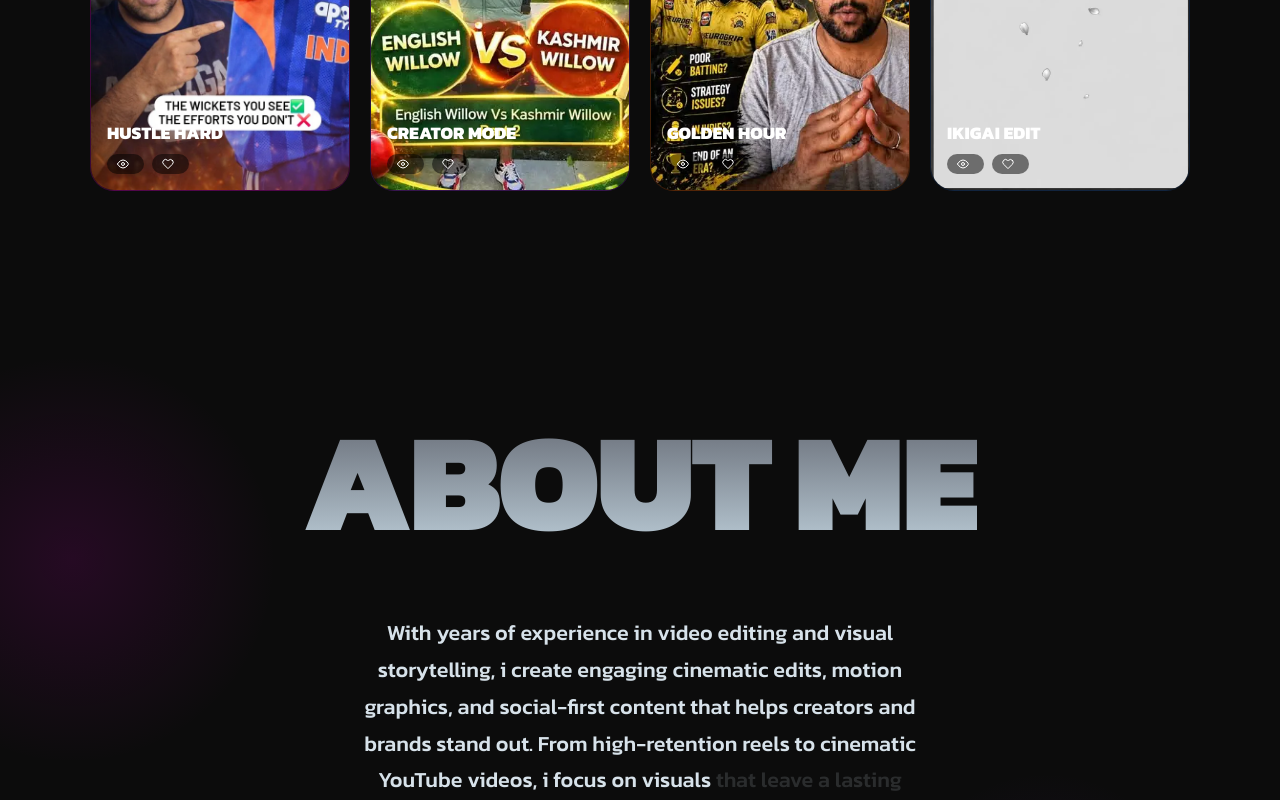
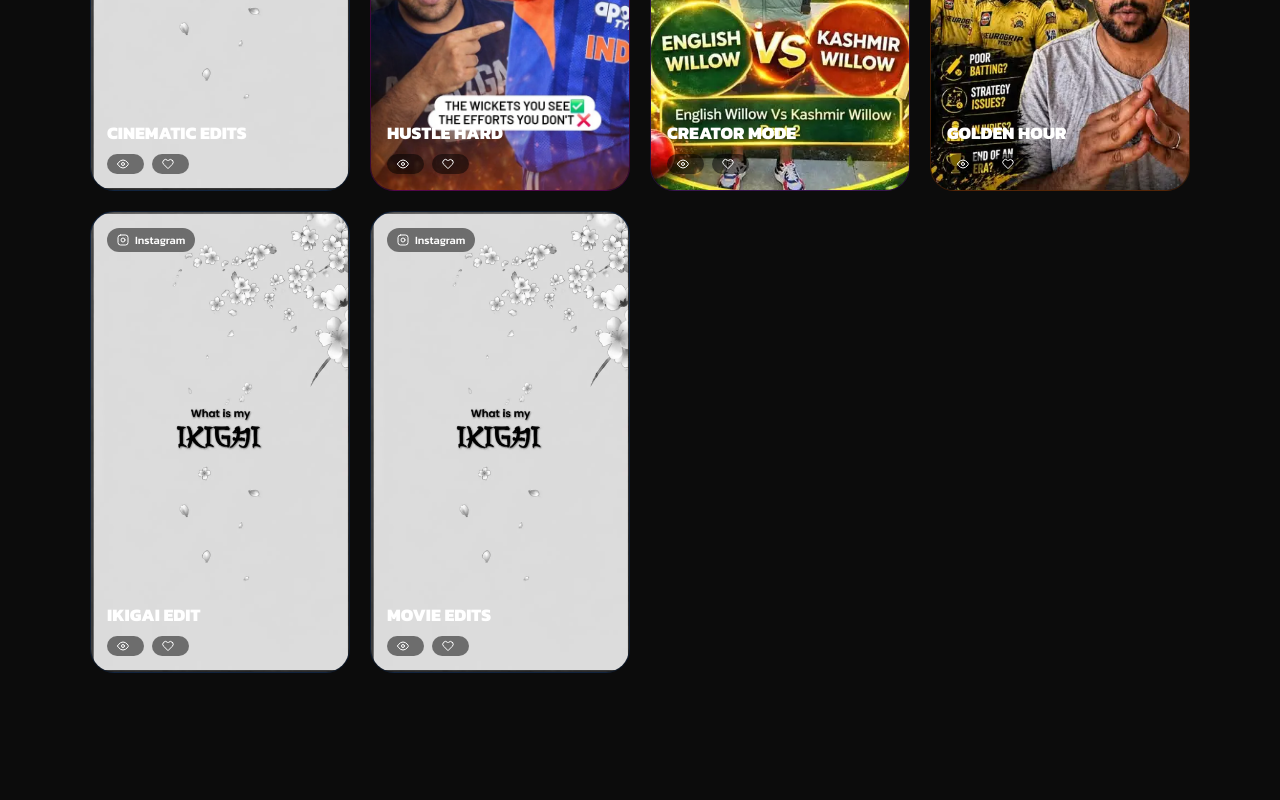
Before and after one commit to rohit-anish/rohit-portfolio, a React (Vite) app: page / in a window 1280 px wide. Shown: the part 1960-2760 px from the top of the page. Built offline with nearby package versions, Linux system fonts and the light colour scheme.

Commit message:
Update App.jsx

```diff
--- a/src/App.jsx
+++ b/src/App.jsx
@@ -343,10 +343,12 @@ const ServicesSection = () => (
 
 // ── REEL SHOWCASE ─────────────────────────────────────────────────────────────
 const reels = [
+  { title: "CINEMATIC EDITS", color: "#1a4a8a", emoji: "🎞️", href: "https://www.instagram.com/reel/DY7V92MB3Gf/", thumb: IKIGAI_THUMB },
   { title: "HUSTLE HARD", color: "#B600A8", emoji: "🔥", href: "https://www.instagram.com/reel/DU9X-j3CKKH/", thumb: IMG_153 },
   { title: "CREATOR MODE", color: "#7621B0", emoji: "⚡", href: "https://www.instagram.com/reel/DWhtRBcoKkR/", thumb: IMG_641 },
   { title: "GOLDEN HOUR", color: "#BE4C00", emoji: "🌅", href: "https://www.instagram.com/reel/DXn2fpbigrs/", thumb: IMG_640 },
-  { title: "IKIGAI EDIT", color: "#1a4a8a", emoji: "🎞️", href: "https://drive.google.com/file/d/1GPjo-ChsJL6RFr8iPtE-tCEvugHl9KJB/view?usp=sharing", thumb: IKIGAI_THUMB },
+  { title: "IKIGAI EDIT", color: "#1a4a8a", emoji: "🎭", href: "https://drive.google.com/file/d/1GPjo-ChsJL6RFr8iPtE-tCEvugHl9KJB/view?usp=sharing", thumb: IKIGAI_THUMB },
+  { title: "MOVIE EDITS", color: "#1a4a8a", emoji: "🎞️", href: "https://drive.google.com/file/d/1GPjo-ChsJL6RFr8iPtE-tCEvugHl9KJB/view?usp=sharing", thumb: IKIGAI_THUMB },
 ];
 const ReelCard = ({ r, delay }) => {
   const [hov, setHov] = useState(false);
```
